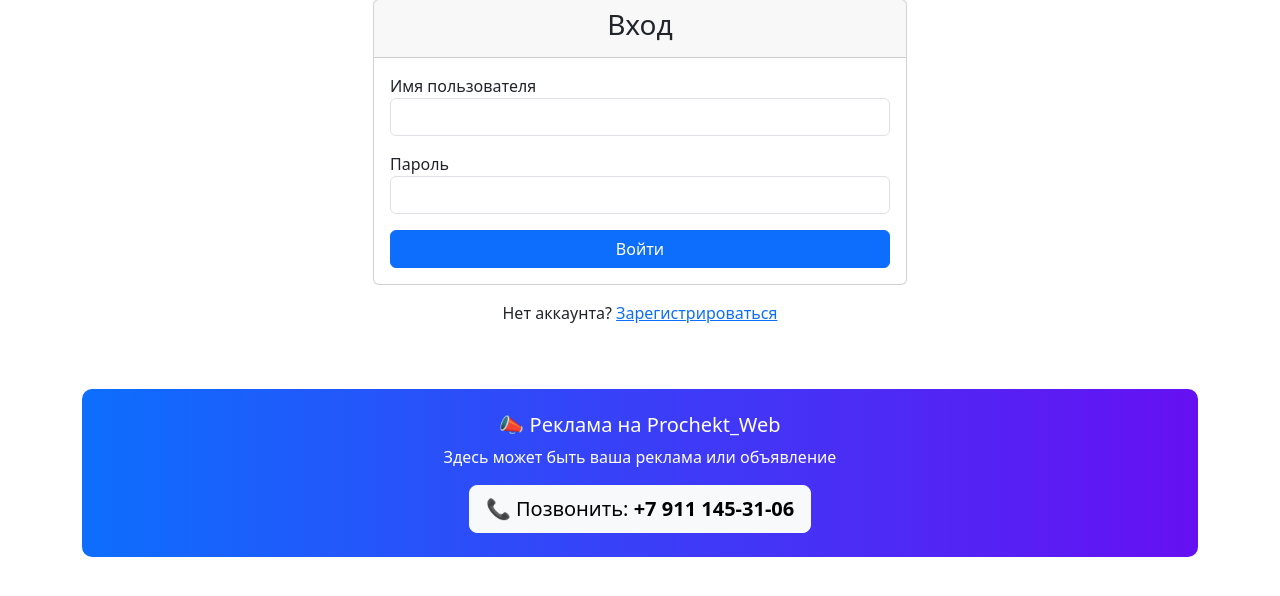
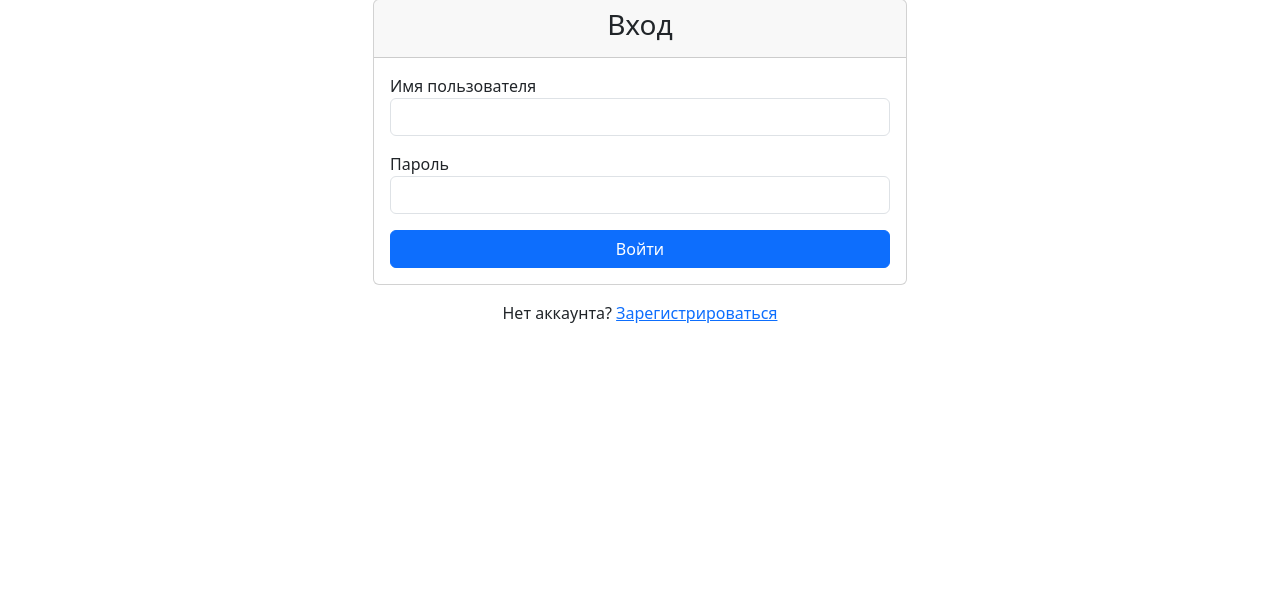
Before and after one commit to balkunovlevnikolaevich-a11y/Prochekt_Web, a Flask app: a page that uses app/templates/base.html in a window 1280 px wide. Shown: the part 109-705 px from the top of the page. Run offline with Flask 3, Linux system fonts and the light colour scheme; some libraries are stand-ins or nearby versions.

Commit message:
Update base.html

```diff
--- a/app/templates/base.html
+++ b/app/templates/base.html
@@ -17,7 +17,6 @@
     </style>
 </head>
 <body>
-    <!-- Навбар -->
     <nav class="navbar navbar-expand-lg navbar-dark bg-dark">
         <div class="container">
             <a class="navbar-brand" href="{{ url_for('main.index') }}">
@@ -28,18 +27,11 @@
             </button>
             <div class="collapse navbar-collapse" id="navbarNav">
                 <ul class="navbar-nav me-auto">
-                    <li class="nav-item">
-                        <a class="nav-link" href="{{ url_for('tasks.list_tasks') }}">Задачи</a>
-                    </li>
+                    <li class="nav-item"><a class="nav-link" href="{{ url_for('tasks.list_tasks') }}">Задачи</a></li>
                     {% if current_user.is_authenticated and current_user.role.value == 'Администратор' %}
-                    <li class="nav-item">
-                        <a class="nav-link admin-link" href="{{ url_for('tasks.admin_panel') }}">
-                            👑 Админ-панель
-                        </a>
-                    </li>
+                    <li class="nav-item"><a class="nav-link admin-link" href="{{ url_for('tasks.admin_panel') }}">👑 Админ-панель</a></li>
                     {% endif %}
                 </ul>
-
                 <ul class="navbar-nav">
                     {% if current_user.is_authenticated %}
                         <li class="nav-item"><a class="nav-link" href="{{ url_for('main.dashboard') }}">Кабинет</a></li>
@@ -64,16 +56,18 @@
         {% block content %}{% endblock %}
     </div>
 
-    <!-- БЛОК РЕКЛАМЫ -->
+    <!-- ДИНАМИЧЕСКАЯ РЕКЛАМА ИЗ БАЗЫ -->
+    {% if ad and ad.active %}
     <div class="container mt-5">
         <div class="ad-banner p-4 text-center">
-            <h5 class="mb-2">📣 Реклама на Prochekt_Web</h5>
-            <p class="mb-3">Здесь может быть ваша реклама или объявление</p>
-            <a href="tel:+79111453106" class="btn btn-light btn-lg">
-                📞 Позвонить: <strong>+7 911 145-31-06</strong>
+            <h5 class="mb-2">{{ ad.title }}</h5>
+            <p class="mb-3">{{ ad.content }}</p>
+            <a href="tel:{{ ad.phone }}" class="btn btn-light btn-lg">
+                📞 Позвонить: <strong>{{ ad.phone }}</strong>
             </a>
         </div>
     </div>
+    {% endif %}
 
     <script src="https://cdn.jsdelivr.net/npm/bootstrap@5.3.3/dist/js/bootstrap.bundle.min.js"></script>
 </body>
```
